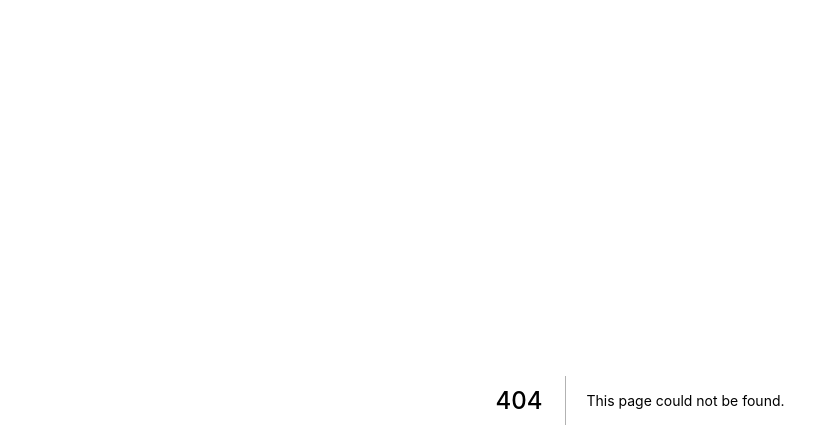
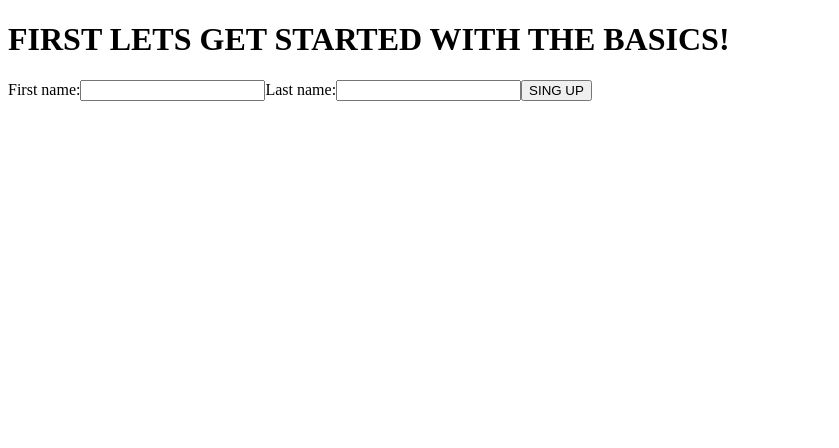
Before and after one commit to endyleyms/nextjs-tvseries, a Next.js app: page /Singup in a window 1280 px wide. Before the commit this address had no page. Shown: the top 448 px of the page, without its empty margins (0-839 px from the left). Built offline with nearby package versions, Linux system fonts and the light colour scheme.

Commit message:
address and singup page created

```diff
--- /dev/null
+++ b/pages/Singup.js
@@ -0,0 +1,28 @@
+import Head from 'next/head'
+//import styles from '../styles/Home.module.css'
+
+export default function Singup() {
+  return (
+    <div className="container">
+      <Head>
+        <title>TV SERIES</title>
+        <link rel="icon" href="/favicon.ico" />
+      </Head>
+
+      <main>
+        <h1 className="title">
+        FIRST LETS GET STARTED WITH THE BASICS!
+        </h1>
+        <form action="/Address" method="post">
+          <label for="first">First name:</label>
+          <input type="text" id="first" name="first" />
+          <label for="last">Last name:</label>
+          <input type="text" id="last" name="last" />
+          <button type="submit">SING UP</button>
+        </form>
+
+      </main>
+
+    </div>
+  )
+}
--- a/pages/index.js
+++ b/pages/index.js
@@ -1,4 +1,6 @@
 import Head from 'next/head'
+import Link from 'next/link'
+
 //import styles from '../styles/Home.module.css'
 
 export default function Home() {
@@ -17,7 +19,9 @@ export default function Home() {
         <p className="description">
           Are you ready to  enjoy the TV Series?
         </p>
-        <button>LETS DO IT!!</button>
+        <Link href="/Singup">
+          <a>LETS DO IT!!</a>
+        </Link>
 
       </main>
 
```
Also changed, not shown: pages/Address.js (added, +30 -0 lines).
